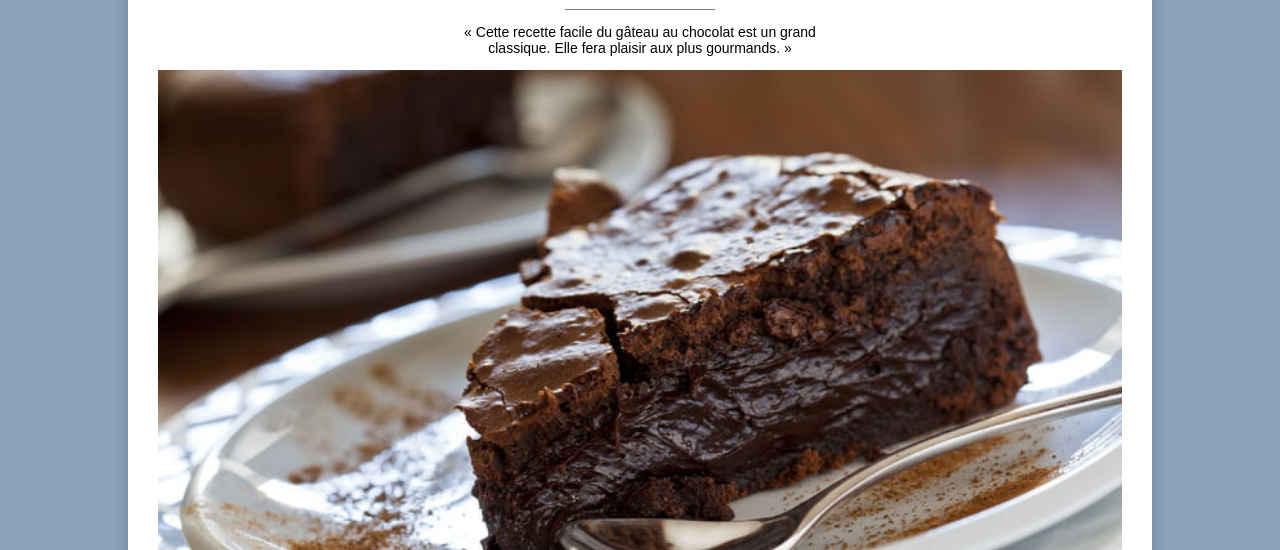
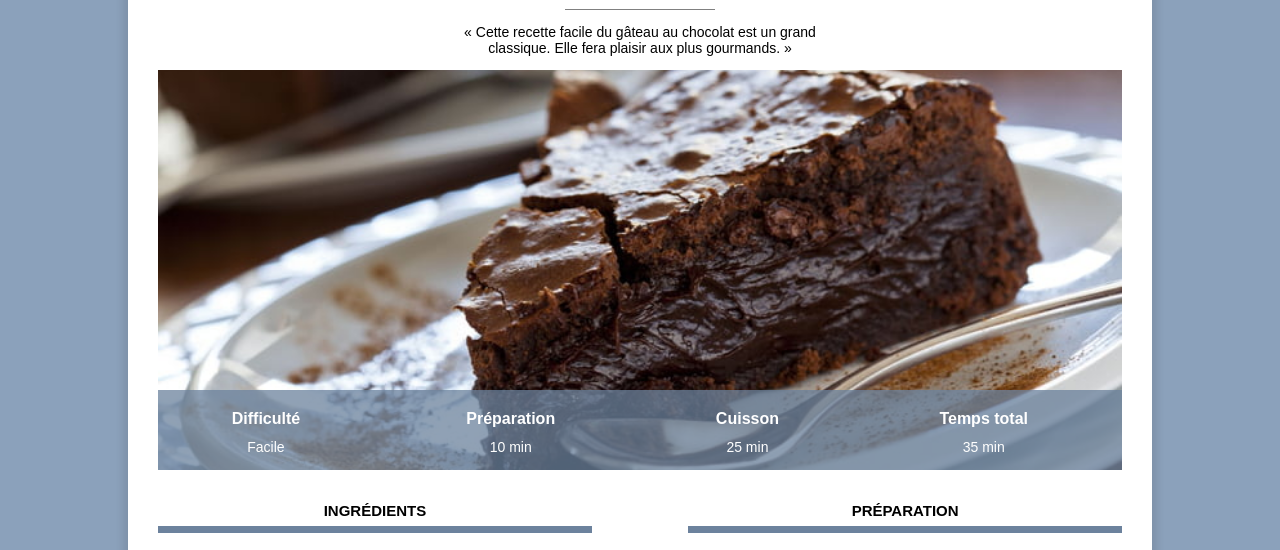
Before and after one commit to MAT06mat/site_recettes, a plain HTML site: page recette_gateau_chocolat.html in a window 1280 px wide. Shown: the part 185-735 px from the top of the page. Drawn offline with Linux system fonts and the light colour scheme.

Commit message:
Update recette.css

```diff
--- a/recette.css
+++ b/recette.css
@@ -82,8 +82,8 @@ table.infos th {
 img.info {
     display: block;
     object-fit: cover;
-    max-height: 600px;
-    min-height: 400px;
+    max-height: 400px;
+    min-height: 200px;
     background-color: gray;
 }
 
```
